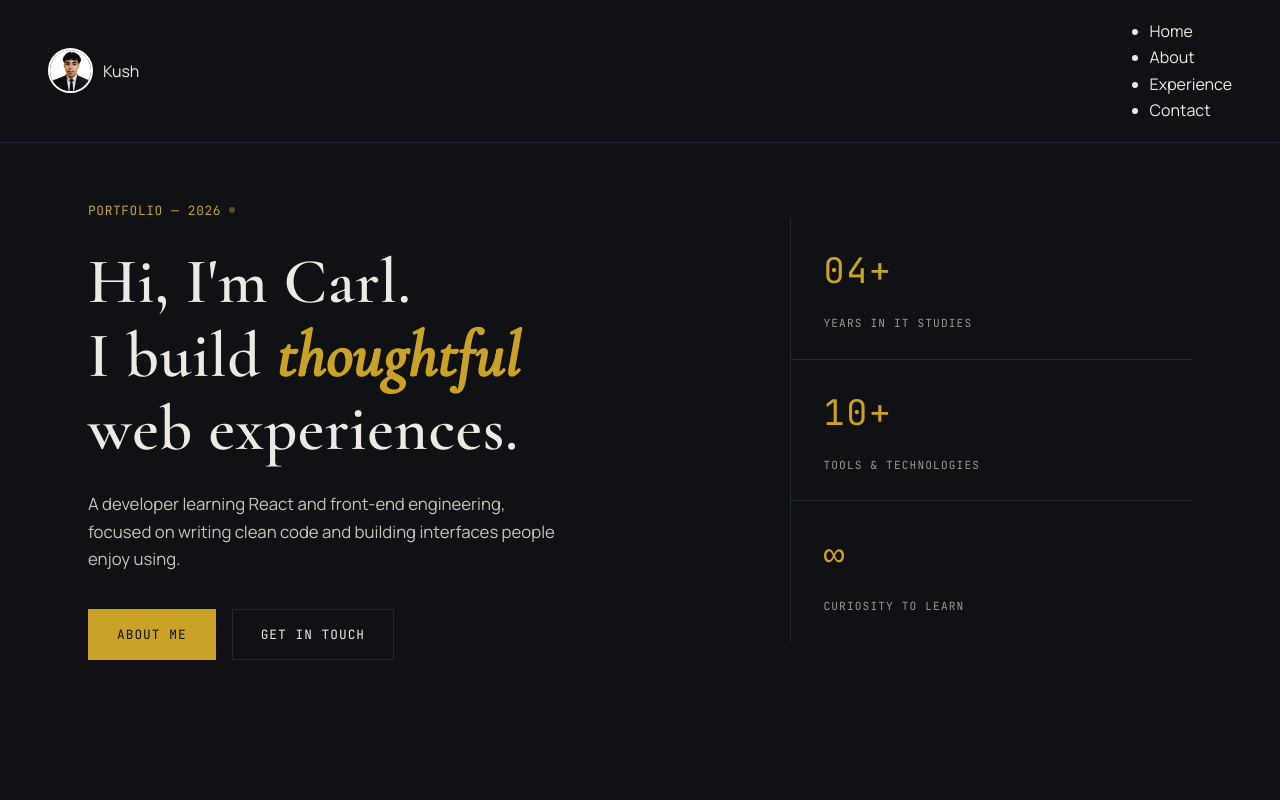
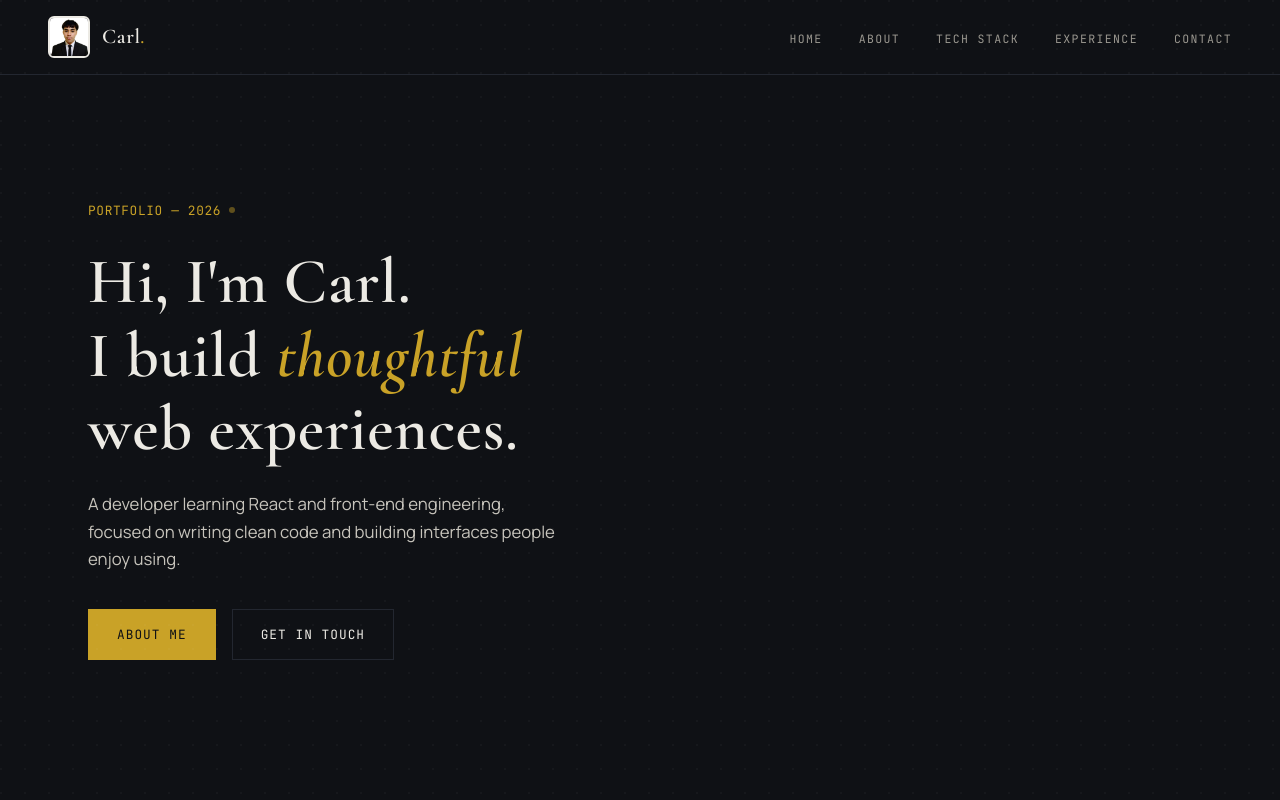
Before and after one commit to carlsebastianlazaro446-create/kush, a React (Create React App) app: page / in a window 1280 px wide. Shown: the top 800 px of the page. Built offline with nearby package versions, Linux system fonts and the light colour scheme.

Commit message:
Carl changed

```diff
--- a/src/App.jsx
+++ b/src/App.jsx
@@ -1,19 +1,19 @@
+import Navbar from './components/Navbar';
 import Home from './pages/Home';
 import About from './pages/About';
 import TechStack from './pages/TechStack';
 import Experience from './pages/Experience';
 import Contact from './pages/Contact';
-import Navbar from './components/Navbar';
 
 function App() {
   return (
     <>
       <Navbar />
-      <Home />
-      <About />
-      <TechStack />
-      <Experience />
-      <Contact />
+      <section id="home"><Home /></section>
+      <section id="about"><About /></section>
+      <section id="techstack"><TechStack /></section>
+      <section id="experience"><Experience /></section>
+      <section id="contact"><Contact /></section>
     </>
   );
 }
--- a/src/components/Navbar.css
+++ b/src/components/Navbar.css
@@ -1,8 +1,10 @@
+@import url('https://fonts.googleapis.com/css2?family=Cormorant+Garamond:ital,wght@0,600;1,600&family=JetBrains+Mono:wght@400;700&display=swap');
+
 .navbar {
   display: flex;
   justify-content: space-between;
   align-items: center;
-  padding: 18px 48px;
+  padding: 16px 48px;
   background: #0F1115;
   border-bottom: 1px solid #232730;
   position: fixed;
@@ -10,54 +12,53 @@
   left: 0;
   width: 100%;
   z-index: 1000;
+  box-sizing: border-box;
 }
 
+/* LEFT: avatar + name */
 .navbar-logo {
   display: flex;
   align-items: center;
   gap: 12px;
 }
 
-.logo-box {
-  display: flex;
-  align-items: center;
-  justify-content: center;
-  width: 40px;
-  height: 28px;
-  background: #C9A227;
-  color: #0F1115;
-  font-family: 'JetBrains Mono', monospace;
-  font-size: 0.75rem;
-  font-weight: 700;
-  letter-spacing: 0.05em;
-  border-radius: 3px;
+.navbar-avatar {
+  width: 42px;
+  height: 42px;
+  border-radius: 6px;        /* ← box with slightly rounded corners */
+  object-fit: cover;
+  border: 2px solid
 }
 
 .logo-text {
   font-family: 'Cormorant Garamond', serif;
-  font-size: 1.25rem;
+  font-size: 1.3rem;
   font-weight: 600;
   color: #ECEAE4;
+  letter-spacing: 0.03em;
 }
 
 .logo-italic {
   font-style: italic;
   color: #C9A227;
-  margin-left: 4px;
 }
 
+/* RIGHT: nav links */
 .nav-links {
   display: flex;
   list-style: none;
   gap: 36px;
+  margin: 0;
+  padding: 0;
 }
 
 .nav-links li a {
   font-family: 'JetBrains Mono', monospace;
-  font-size: 0.75rem;
+  font-size: 0.72rem;
   color: #9B9890;
   text-transform: uppercase;
   letter-spacing: 0.12em;
+  text-decoration: none;
   position: relative;
   transition: color 0.25s ease;
 }
@@ -66,7 +67,7 @@
   content: "";
   position: absolute;
   left: 0;
-  bottom: -6px;
+  bottom: -5px;
   width: 0%;
   height: 1px;
   background: #C9A227;
@@ -81,12 +82,13 @@
   width: 100%;
 }
 
+/* MOBILE hamburger */
 .menu-icon {
   display: none;
   font-family: 'JetBrains Mono', monospace;
-  font-size: 0.8rem;
+  font-size: 0.75rem;
   cursor: pointer;
-  color: #ECEAE4;
+  color: #C9A227;
   text-transform: uppercase;
   letter-spacing: 0.1em;
 }
@@ -97,16 +99,16 @@
   }
 
   .nav-links {
+    display: none;
     position: absolute;
-    top: 64px;
+    top: 72px;
     left: 0;
+    width: 100%;
+    flex-direction: column;
     background: #0F1115;
     border-bottom: 1px solid #232730;
-    flex-direction: column;
-    width: 100%;
-    text-align: center;
-    display: none;
-    padding: 12px 0;
+    padding: 8px 0;
+    box-sizing: border-box;
   }
 
   .nav-links.active {
@@ -114,21 +116,8 @@
   }
 
   .nav-links li {
-    padding: 16px 0;
-    border-top: 1px solid #232730;
+    text-align: center;
+    padding: 14px 0;
+    border-top: 1px solid #1a1d23;
   }
 }
-
-.navbar-logo {
-  display: flex;
-  align-items: center;
-  gap: 10px;
-}
-
-.navbar-avatar {
-  width: 45px;
-  height: 45px;
-  border-radius: 50%;       /* makes it a circle */
-  object-fit: cover;        /* crops nicely */
-  border: 2px solid #fff;   /* optional white border */
-}
--- a/src/components/Navbar.jsx
+++ b/src/components/Navbar.jsx
@@ -1,22 +1,40 @@
+import { useState } from 'react';
 import './Navbar.css';
-import ProfilePic from '../assets/Picture1.jpg';  // ← import it here
+import ProfilePic from '../assets/Picture1.jpg';
 
 function Navbar() {
+  const [menuOpen, setMenuOpen] = useState(false);
+
+  const handleScroll = (e, id) => {
+    e.preventDefault();
+    setMenuOpen(false);
+    document.getElementById(id).scrollIntoView({
+      behavior: 'smooth',
+      block: 'start',
+    });
+  };
+
   return (
     <nav className="navbar">
       <div className="navbar-logo">
         <img
-          src={ProfilePic}   // ← use the imported variable here
-          alt="Profile"
+          src={ProfilePic}
+          alt="Carl"
           className="navbar-avatar"
         />
-        <span>Kush</span>
+        <span className="logo-text">Carl<span className="logo-italic">.</span></span>
       </div>
-      <ul className="navbar-links">
-        <li><a href="/">Home</a></li>
-        <li><a href="/about">About</a></li>
-        <li><a href="/experience">Experience</a></li>
-        <li><a href="/contact">Contact</a></li>
+
+      <div className="menu-icon" onClick={() => setMenuOpen(!menuOpen)}>
+        {menuOpen ? '[ close ]' : '[ menu ]'}
+      </div>
+
+      <ul className={`nav-links ${menuOpen ? 'active' : ''}`}>
+        <li><a href="#home"       onClick={(e) => handleScroll(e, 'home')}>Home</a></li>
+        <li><a href="#about"      onClick={(e) => handleScroll(e, 'about')}>About</a></li>
+        <li><a href="#techstack"  onClick={(e) => handleScroll(e, 'techstack')}>Tech Stack</a></li>
+        <li><a href="#experience" onClick={(e) => handleScroll(e, 'experience')}>Experience</a></li>
+        <li><a href="#contact"    onClick={(e) => handleScroll(e, 'contact')}>Contact</a></li>
       </ul>
     </nav>
   );
--- a/src/pages/Home.jsx
+++ b/src/pages/Home.jsx
@@ -30,21 +30,6 @@ function Home() {
           <a href="#contact" className="hero-btn secondary" onClick={(e) => handleClick(e, 'contact')}>Get in touch</a>
         </div>
       </div>
-
-      <div className="hero-side">
-        <div className="hero-stat">
-          <span className="stat-number mono">04+</span>
-          <span className="stat-label mono">Years in IT studies</span>
-        </div>
-        <div className="hero-stat">
-          <span className="stat-number mono">10+</span>
-          <span className="stat-label mono">Tools &amp; technologies</span>
-        </div>
-        <div className="hero-stat">
-          <span className="stat-number mono">∞</span>
-          <span className="stat-label mono">Curiosity to learn</span>
-        </div>
-      </div>
     </div>
   );
 }
```
